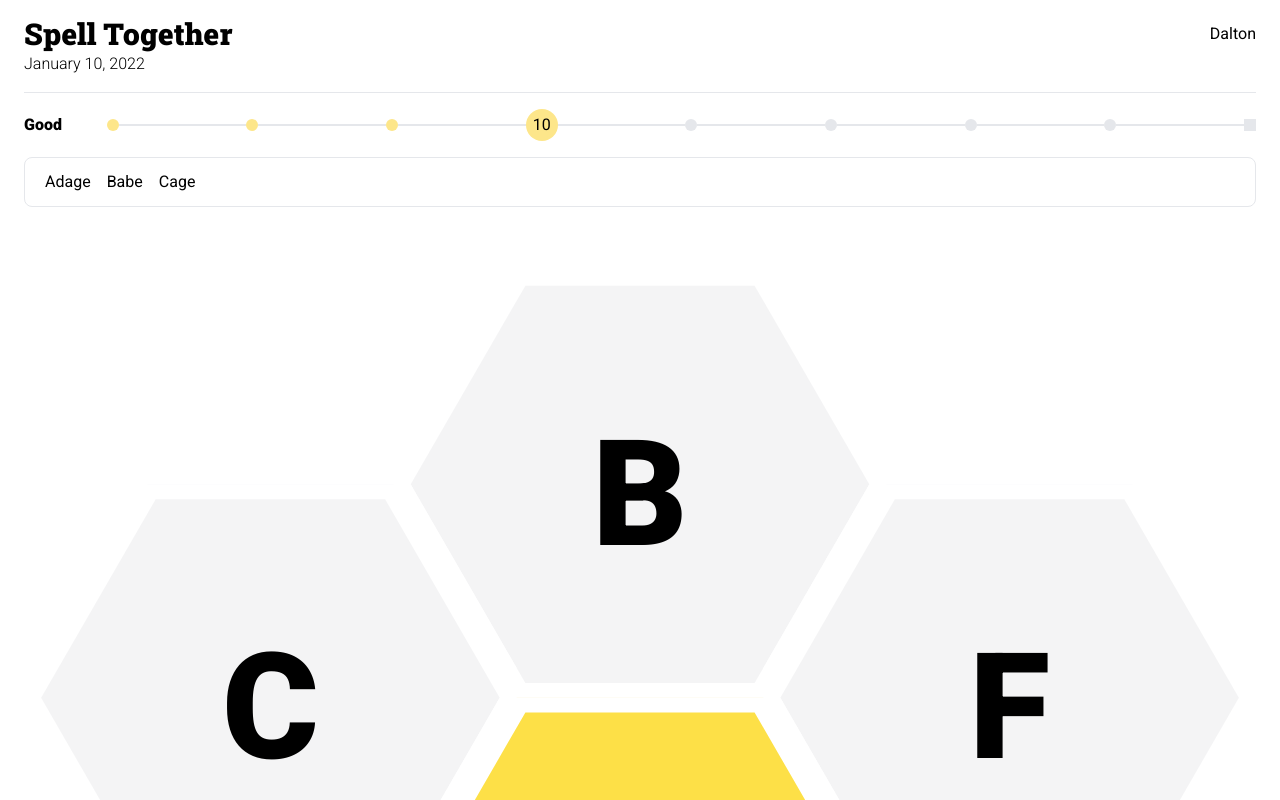
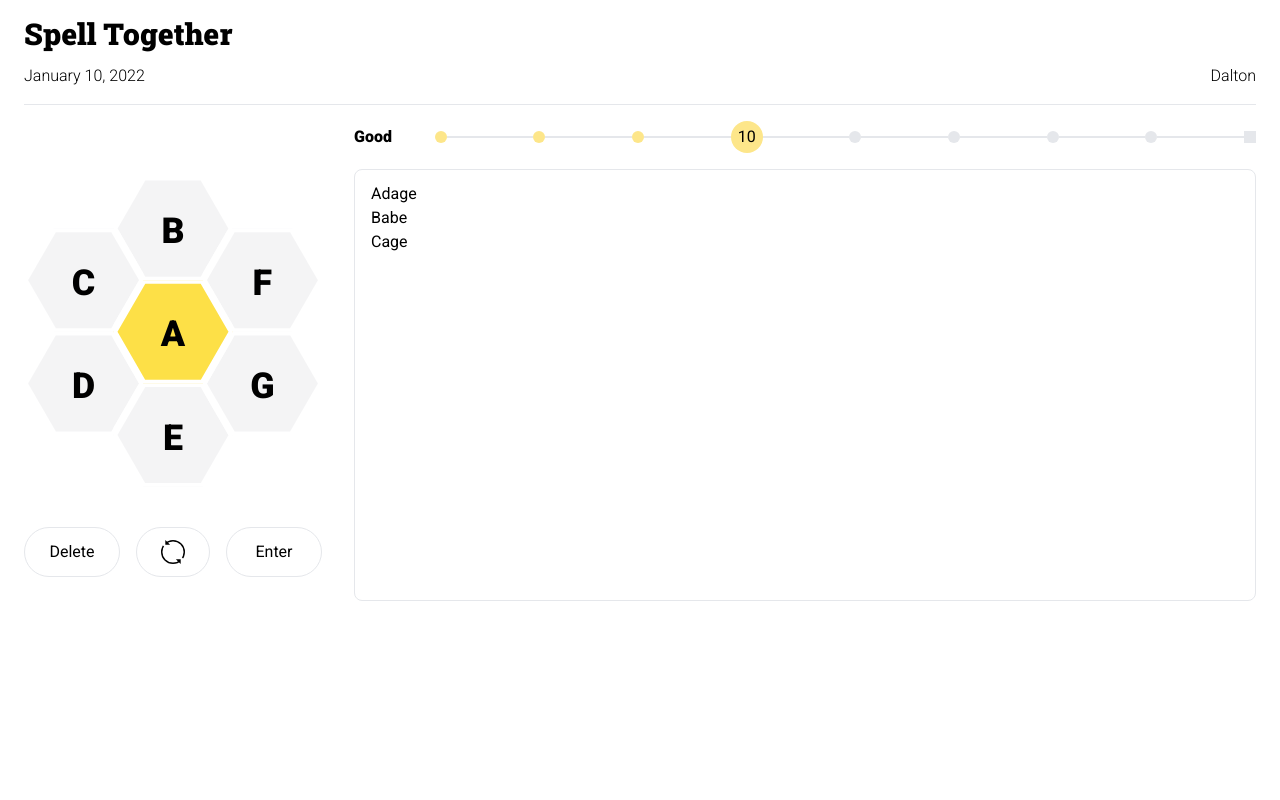
Before and after one commit to daltonscharff/spell-together, a Next.js app in the folder packages/web-client/: page /rooms/1 in a window 1280 px wide. Shown: the top 800 px of the page. Built offline with nearby package versions, Linux system fonts and the light colour scheme.

Commit message:
adjusts layout based on screen size

```diff
--- a/packages/web-client/components/FoundWords.tsx
+++ b/packages/web-client/components/FoundWords.tsx
@@ -6,9 +6,9 @@ type Props = {
 
 const FoundWords: FC<Props> = ({ words }) => {
   return (
-    <div className="flex flex-row flex-wrap border rounded-lg p-3 my-4 capitalize">
+    <div className="flex-grow flex flex-row sm:flex-col flex-wrap border rounded-lg p-3 capitalize">
       {words.sort().map((word, i) => (
-        <div className="px-2" key={i}>
+        <div className="px-1" key={i}>
           {word.toLowerCase()}
         </div>
       ))}
--- a/packages/web-client/components/Header.tsx
+++ b/packages/web-client/components/Header.tsx
@@ -7,12 +7,14 @@ type Props = {
 
 const Header: FC<Props> = ({ date, username }) => {
   return (
-    <header className="flex justify-between pb-4 mb-4 border-b">
-      <div>
-        <div className="font-RobotoSlab text-3xl">Spell Together</div>
-        <div className="font-light">{date}</div>
+    <header className="pb-4 border-b">
+      <div className="font-RobotoSlab text-3xl text-left mb-3">
+        Spell Together
       </div>
-      {username ? <div className="leading-9">{username}</div> : <></>}
+      <div className="flex justify-between gap-4 font-light">
+        <div>{date}</div>
+        {username && <div>{username}</div>}
+      </div>
     </header>
   );
 };
--- a/packages/web-client/components/Hive.tsx
+++ b/packages/web-client/components/Hive.tsx
@@ -65,6 +65,7 @@ const Hive: FC<Props> = ({
       xmlns="http://www.w3.org/2000/svg"
       version="1.1"
       viewBox="0 0 250 259.8"
+      className="max-w-xs mx-auto"
     >
       <defs>
         <symbol id="hexagon">
--- a/packages/web-client/components/Layout.tsx
+++ b/packages/web-client/components/Layout.tsx
@@ -6,7 +6,9 @@ type Props = PropsWithChildren<{
 
 const Layout: FC<Props> = ({ className, children }) => {
   return (
-    <main className={`sm:container mx-auto px-6 my-4 ${className}`}>
+    <main
+      className={`sm:container mx-auto px-6 my-4 flex flex-col gap-4 ${className}`}
+    >
       {children}
     </main>
   );
--- a/packages/web-client/pages/rooms/[roomCode].tsx
+++ b/packages/web-client/pages/rooms/[roomCode].tsx
@@ -32,9 +32,15 @@ const Room: NextPage = () => {
   return (
     <Layout className="font-Roboto">
       <Header date="January 10, 2022" username={username} />
+      <div className="flex flex-col gap-4 sm:gap-8 sm:flex-row-reverse">
+        <div className="flex flex-grow flex-col gap-4">
           <ProgressBar currentScore={score} maxScore={maxScore} />
           <FoundWords words={foundWords} />
-      <div onClick={() => letterInputRef.current?.focus()}>
+        </div>
+        <div
+          className="flex flex-col gap-4 justify-center"
+          onClick={() => letterInputRef.current?.focus()}
+        >
           <LetterInput
             value={inputLetters}
             validLetters={letters}
@@ -49,6 +55,7 @@ const Room: NextPage = () => {
           />
           <div className="flex flex-col xs:flex-row gap-4 justify-center my-6">
             <Button
+              className="xs:w-24"
               onClick={() =>
                 setInputLetters(inputLetters.slice(0, inputLetters.length - 1))
               }
@@ -87,7 +94,8 @@ const Room: NextPage = () => {
                 <polygon points="82,100 82,80 62,80" fill="black" />
               </svg>
             </Button>
-          <Button>Enter</Button>
+            <Button className="xs:w-24">Enter</Button>
+          </div>
         </div>
       </div>
     </Layout>
```
Lines whose indentation alone changed are shown as unchanged.
